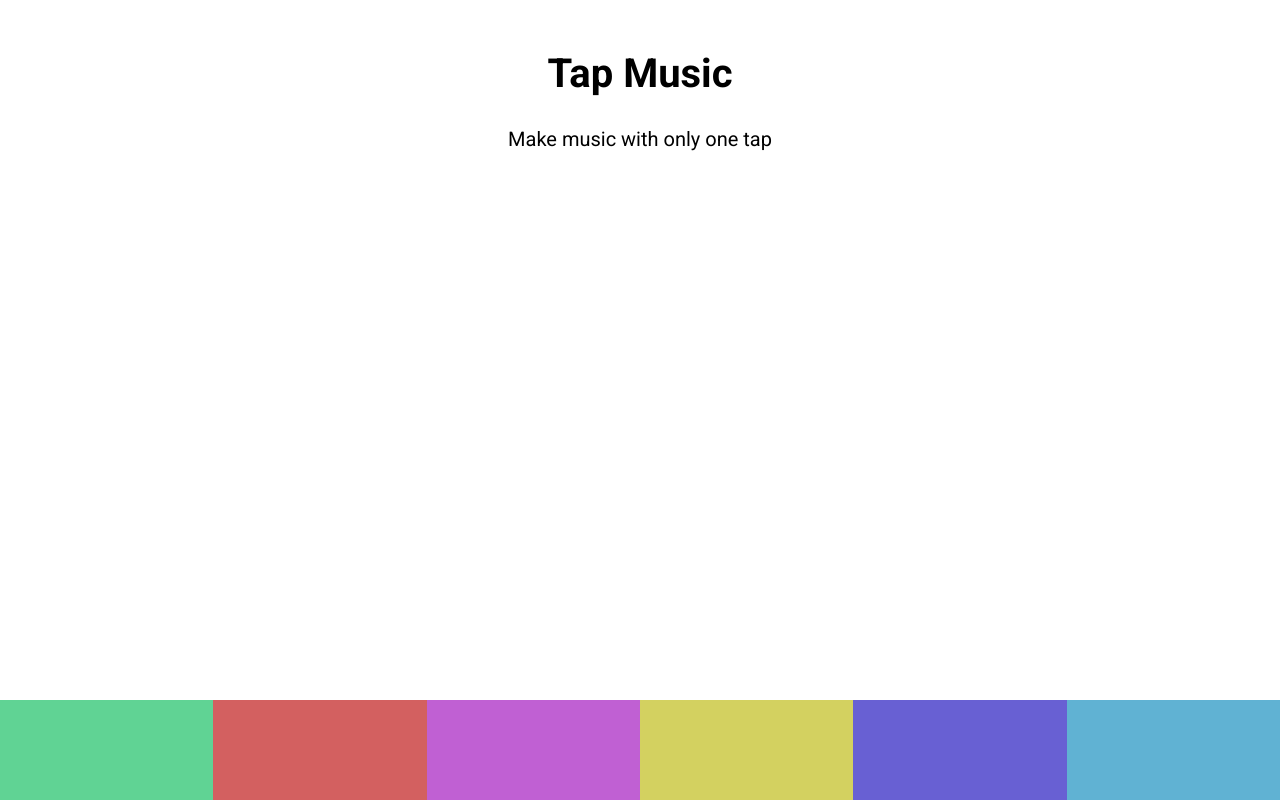
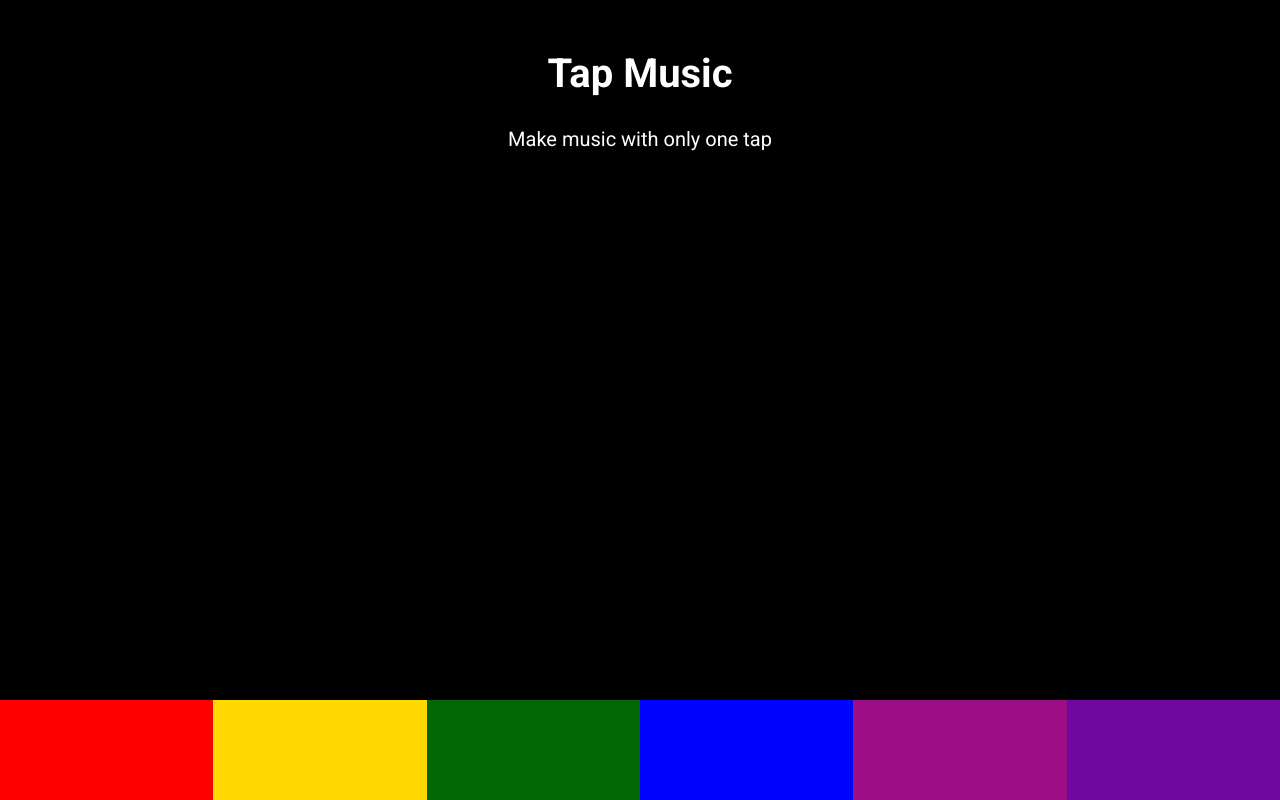
Before and after one commit to jkim68888/JS-Toy-Projects, a plain HTML site: page 2021-04-07-musicApp/index.html in a window 1280 px wide. Both pictures are taken after a click on the element 106 px from the left and 750 px from the top of the page. Drawn offline with Linux system fonts and the light colour scheme.

Commit message:
애니메이션 구현 완료 및 스타일 변경

```diff
--- a/2021-04-07-musicApp/index.js
+++ b/2021-04-07-musicApp/index.js
@@ -2,13 +2,13 @@ window.addEventListener('load', () => {
     const sounds = document.querySelectorAll('.sound');
     const pads = document.querySelectorAll('.pads div');
     const visual = document.querySelector('.visual');
-    const color = [
-        "#60d394",
-        "#d36060",
-        "#c060d3",
-        "#d3d160",
-        "#6860d3",
-        "#60b2d3"
+    const colors = [
+        "#ff0000",
+        "#ffd900",
+        "#026807",
+        "#0004ff",
+        "#9c0e85",
+        "#7007a0"
     ]
 
     //sounds here
@@ -27,5 +27,8 @@ window.addEventListener('load', () => {
         visual.appendChild(bubble);
         bubble.style.backgroundColor = colors[index];
         bubble.style.animation = "jump 1s ease";
+        bubble.addEventListener('animationend',function(){
+            visual.removeChild(this);
+        });
     }
 });
--- a/2021-04-07-musicApp/style.css
+++ b/2021-04-07-musicApp/style.css
@@ -2,6 +2,7 @@
     margin: 0;
     padding: 0;
     box-sizing: border-box;
+    color: #fff;
 }
 body{
     font-family: 'Roboto', sans-serif;
@@ -12,6 +13,7 @@ body{
     flex-direction: column;
     justify-content: space-between;
     align-items: center;
+    background-color: #000;
 }
 
 header h1{
@@ -24,9 +26,9 @@ header p{
 }
 
 .pads{
-    background: lightblue;
     width: 100%;
     display: flex;
+    z-index: 1;
 }
 
 .pads > div{
@@ -36,22 +38,22 @@ header p{
 }
 
 .pad1{
-    background: #60d394;
+    background: #ff0000;
 }
 .pad2{
-    background: #d36060;
+    background: #ffd900;
 }
 .pad3{
-    background: #c060d3;
+    background: #026807;
 }
 .pad4{
-    background: #d3d160;
+    background: #0004ff;
 }
 .pad5{
-    background: #6860d3;
+    background: #9c0e85;
 }
 .pad6{
-    background: #60b2d3;
+    background: #7007a0;
 }
 
 @keyframes jump{
@@ -76,5 +78,4 @@ header p{
     border-radius: 50%;
     bottom: 0%;
     left: 20%;
-    z-index: -1;
 }
```
